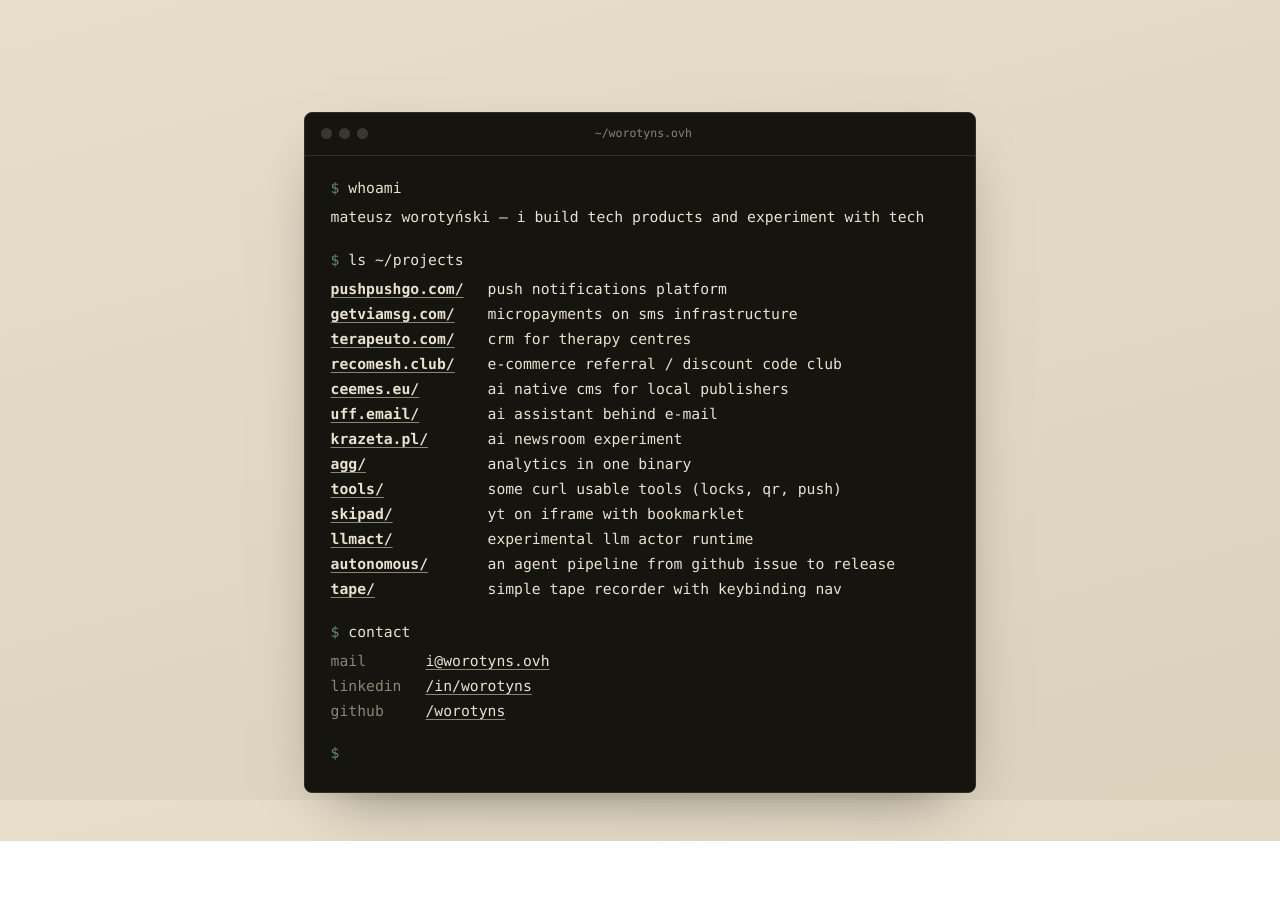
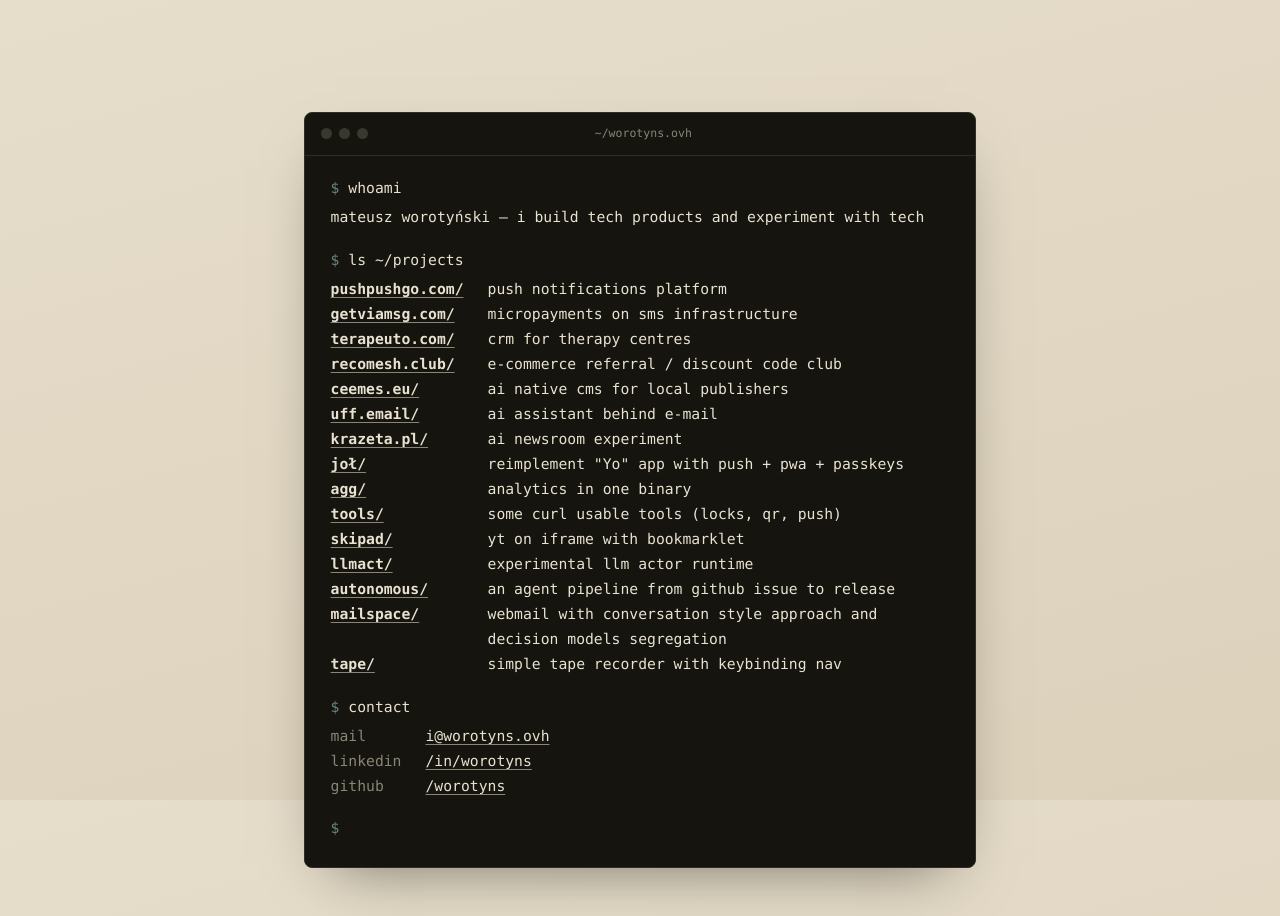
Before and after one commit to worotyns/worotyns-ovh, a plain HTML site: page index.html in a window 1280 px wide. Before the commit the page ends 841 px from the top, so only its background shows below. Drawn offline with Linux system fonts and the light colour scheme.

Commit message:
fix: add new projects

```diff
--- a/index.html
+++ b/index.html
@@ -41,11 +41,13 @@
       <dt><a href="https://ceemes.eu" rel="noopener" target="_blank">ceemes.eu/</a></dt><dd>ai native cms for local publishers</dd>
       <dt><a href="https://uff.email" rel="noopener" target="_blank">uff.email/</a></dt><dd>ai assistant behind e-mail</dd>
       <dt><a href="https://krazeta.pl" rel="noopener" target="_blank">krazeta.pl/</a></dt><dd>ai newsroom experiment</dd>
+      <dt><a href="https://jol.worotyns.ovh" rel="noopener" target="_blank">joł/</a></dt><dd>reimplement "Yo" app with push + pwa + passkeys</dd>
       <dt><a href="https://agg.worotyns.ovh" rel="noopener" target="_blank">agg/</a></dt><dd>analytics in one binary</dd>
       <dt><a href="https://tools.worotyns.ovh" rel="noopener" target="_blank">tools/</a></dt><dd>some curl usable tools (locks, qr, push)</dd>
       <dt><a href="https://skipad.worotyns.ovh" rel="noopener" target="_blank">skipad/</a></dt><dd>yt on iframe with bookmarklet</dd>
       <dt><a href="https://github.com/worotyns/llmact" rel="noopener" target="_blank">llmact/</a></dt><dd>experimental llm actor runtime</dd>
       <dt><a href="https://github.com/worotyns/autonomous" rel="noopener" target="_blank">autonomous/</a></dt><dd>an agent pipeline from github issue to release</dd>
+      <dt><a href="https://github.com/worotyns/mailspace" rel="noopener" target="_blank">mailspace/</a></dt><dd>webmail with conversation style approach and decision models segregation</dd>
       <dt><a href="https://github.com/worotyns/tape" rel="noopener" target="_blank">tape/</a></dt><dd>simple tape recorder with keybinding nav</dd>
     </dl>
 
```
